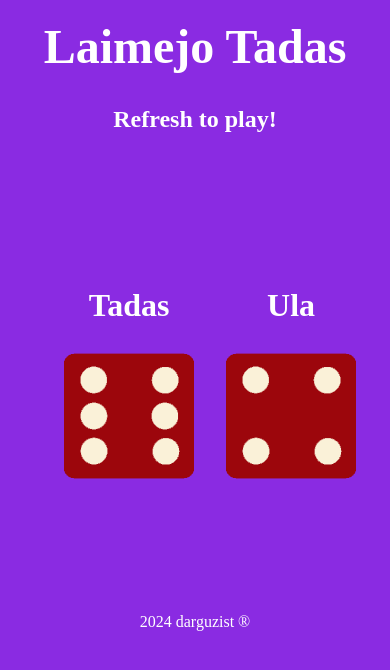
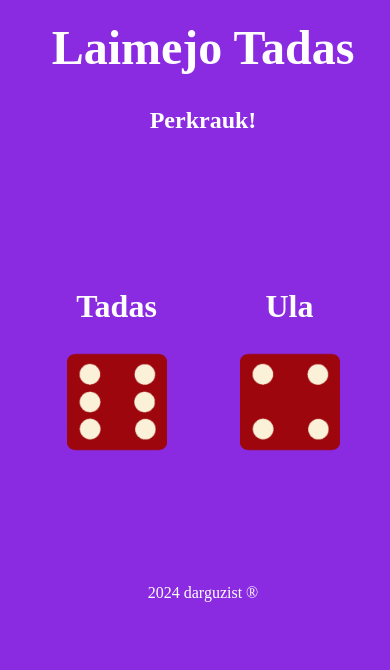
Before and after one commit to darguzis/dicegame, a plain HTML site: page index.html in a window 390 px wide. Drawn offline with Linux system fonts and the light colour scheme.

Commit message:
Add files via upload

```diff
--- a/index.html
+++ b/index.html
@@ -8,7 +8,7 @@
   </head>
   <body>
     <h1>Dice Game</h1>
-    <h3 style="text-align:center;">Refresh to play!</h2>
+    <h3 style="text-align:center;">Perkrauk!</h2>
     <div class="container">
       <div class="item">
         <h2>Tadas</h2>
--- a/style.css
+++ b/style.css
@@ -32,13 +32,14 @@ footer {
 @media (max-width: 770px) {
   body {
     background-color: blueviolet;
+    width: 100%;
   }
 
   h1 {
     font-size: 3rem;
   }
   img {
-    height: 130px;
+    height: 100px;
   }
   .container {
     justify-content: space-between;
```
